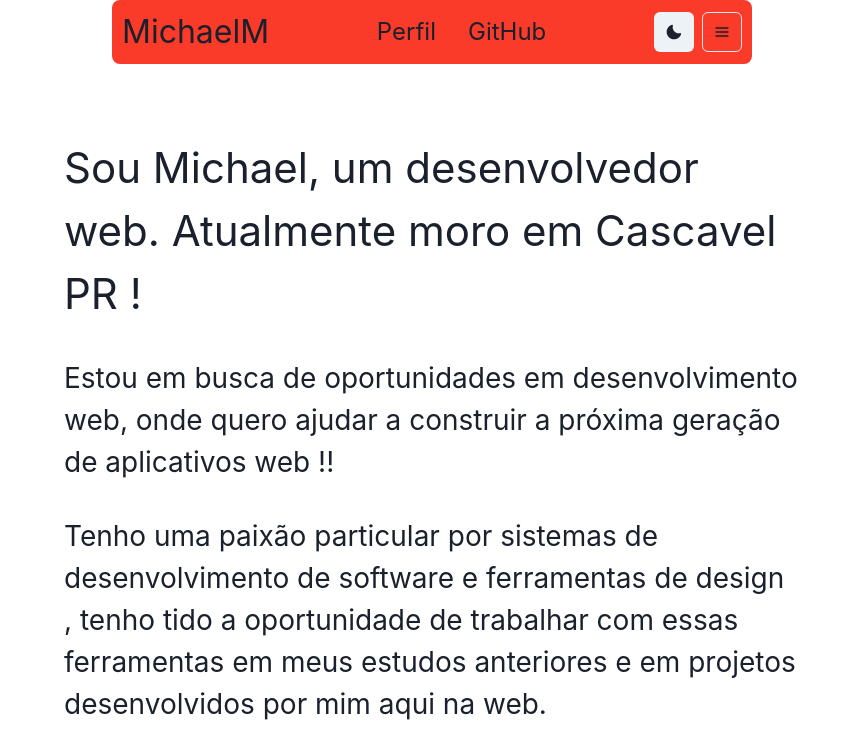
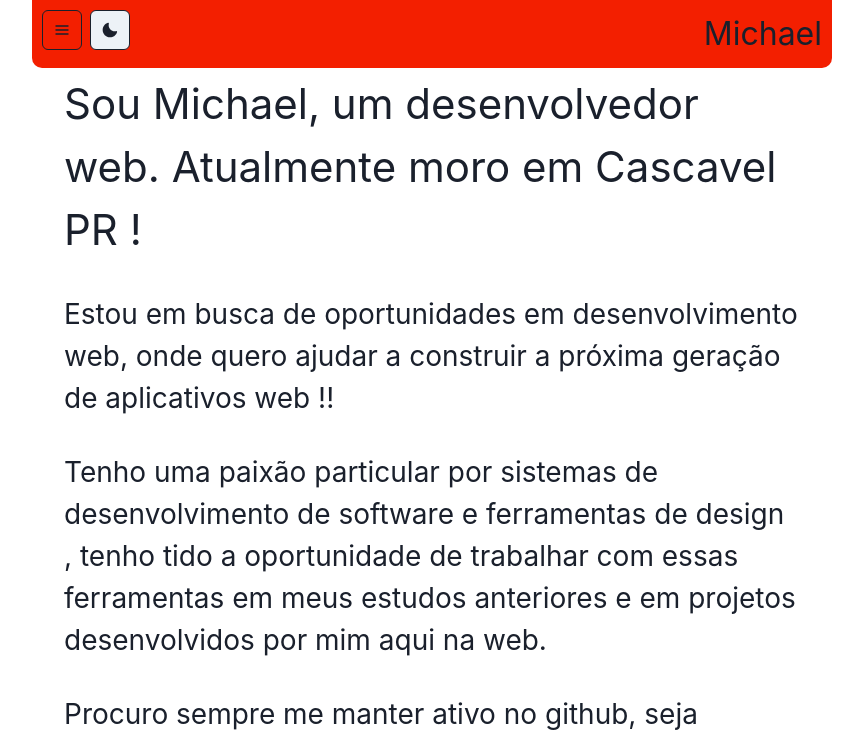
Before and after one commit to MichaelMoranis/portifolio-homepage-migration-vite, a React (Vite) app: page /profile in a window 1280 px wide. Shown: the top 742 px of the page, without its empty margins (208-1071 px from the left). Built offline with nearby package versions, Linux system fonts and the light colour scheme.

Commit message:
eliminando o arquivos .sass de estilos

```diff
--- a/src/components/Button/index.jsx
+++ b/src/components/Button/index.jsx
@@ -11,6 +11,8 @@ function ThemeToggle() {
     icon={colorMode === "light" ? <MoonIcon /> : <SunIcon />}
     onClick={toggleColorMode}
     aria-label="Toggle Theme"
+    _hover={{bg: "blue.100"}}
+    border="solid 1px"
   />
  )
 }
--- a/src/components/Header/Logo/index.jsx
+++ b/src/components/Header/Logo/index.jsx
@@ -4,7 +4,7 @@ import styles from "./logo.module.scss"
 function LogoLink() {
  return (
    <Link to="/" className={styles.container__logo}>
-     MichaelM
+     Michael
    </Link>
  )
 }
--- a/src/components/Header/header.module.scss
+++ /dev/null
@@ -1,43 +0,0 @@
-.container_header {
- display: flex;
- justify-content: space-between;
- align-items: center;
- margin-left: 25%;
- margin-right: 25%;
- background-color:#fa3b29;
- height: 4em;
- padding: 10px;
- border-radius: 8px;
-
- &.darkBackGround {
-  position: fixed;
-  top: 0;
-  display: flex;
-  justify-content: space-between;
-  align-items: center;
-  width: 51.4%;
-  margin-left: 25%;
-  margin-right: 25%;
-  z-index: 1;
- }
-}
-
-@media screen and (max-width: 1120px) {
- .container_header {
-  margin: auto;
-  padding: 2em;
- }
- .container_header.darkBackGround {
-  margin: auto;
-  width: 100%;
- }
-}
-@media screen and (max-width: 390px) {
- .container_header {
-  margin: auto;
- }
- .container_header.darkBackGround {
-  margin: auto;
-  width: 100%;
- }
-}
--- a/src/components/Header/index.jsx
+++ b/src/components/Header/index.jsx
@@ -1,31 +1,32 @@
-import { useEffect, useState } from "react";
 import LogoLink from "./Logo";
-import Navigation from "../Navgation"
-import styles from "./header.module.scss"
-import { useColorModeValue } from "@chakra-ui/react";
+import Navigation from "../Navgation";
+import { Box, Flex } from "@chakra-ui/react";
 
 function Header() {
-  const [Scrolled, setScrolled] = useState(false);
-  const textColor = useColorModeValue("black", "white")
-
-  useEffect(() => {
-    const  handleScroll = () => {
-      const scrollTop = window.scrollY;
-      if(scrollTop > 10) {
-        setScrolled(true)
-      } else {
-        setScrolled(false)
-      }
-    }
-    window.addEventListener("scroll", handleScroll)
-  }, []);
-
- return (
-   <header className={`${styles.container_header} ${Scrolled ? styles.darkBackGround : ""}  ${textColor}}`}>
-     <LogoLink />
-     <Navigation />
-   </header>
- )
+  return (
+    <Box
+     display="flex"
+     alignContent="center"
+     justifyContent="center"
+     width="100%"
+     >
+      <Box
+        display="flex"
+        justifyContent="space-between"
+        bgColor="#F31F00"
+        padding="10px"
+        borderBottomRadius="10px"
+        zIndex="999"
+        position="fixed"
+        width={{base: "100%", md: "100vh", lg: "100vh"}}
+      >
+        <Navigation />
+        <LogoLink />
+      </Box>
+    </Box>
+  );
 }
 
 export default Header;
+
+// className={`${styles.container_header} ${Scrolled ? styles.darkBackGround : ""}  ${textColor}}`}
--- a/src/components/Menu.jsx
+++ b/src/components/Menu.jsx
@@ -1,4 +1,4 @@
-import { HamburgerIcon } from "@chakra-ui/icons";
+import { AddIcon, ExternalLinkIcon, HamburgerIcon } from "@chakra-ui/icons";
 import {
  Menu,
  MenuButton,
@@ -11,20 +11,29 @@ import { Link } from "react-router-dom";
  function MenuNavigation() {
   return (
    <>
-     <Menu display="flex" marginLeft="auto">
+     <Menu display="flex" marginLeft="10px">
       <MenuButton
       as={IconButton}
       arial-label="options"
       icon={<HamburgerIcon />}
       variant="outline"
       transition="all 0.2s"
-      _hover={{bg: "gray.400"}}
+      border="solid 1px"
+      _hover={{bg: "blue.100"}}
       >
       </MenuButton>
       <MenuList>
-       <MenuItem fontSize="xl"><Link to="/profile">perfil</Link></MenuItem>
-       <MenuItem fontSize="xl"><Link to="/">bio</Link></MenuItem>
-       <MenuItem fontSize="xl"><a href="https://github.com/michaelmoranis" target="_blanck">github</a></MenuItem>
+       <Link to="/profile">
+        <MenuItem icon={ <AddIcon />} fontSize="xl">perfil</MenuItem>
+       </Link>
+       <Link to="/">
+        <MenuItem icon={<ExternalLinkIcon />} fontSize="xl">bio</MenuItem>
+       </Link>
+       <a href="https://github.com/michaelmoranis" target="_blank">
+       <MenuItem icon={<ExternalLinkIcon />}  fontSize="xl">
+         github
+       </MenuItem>
+       </a>
       </MenuList>
      </Menu>
    </>
--- a/src/components/Navgation/index.jsx
+++ b/src/components/Navgation/index.jsx
@@ -15,29 +15,10 @@ function Navigation() {
   const textItem = useColorModeValue("black", "white");
 
   return (
-    <>
-      <nav className={styles.navigation}>
-        <ul className={styles.listItem}>
-          {navigationItem.map((item, index) => (
-            <li key={index}>
-              <Link to="/profile" className={styles.itens} style={{ textItem }}>
-                {item.profile}
-              </Link>
-              <a
-                href="https://github.com/michaelmoranis/"
-                className={styles.itens}
-              >
-                GitHub
-              </a>
-            </li>
-          ))}
-        </ul>
-      </nav>
       <div className={styles.componentsNavigations}>
+        <MenuNavigation />
         <ThemeToggle />
-        <MenuNavigation />
       </div>
-    </>
   );
 }
 
--- a/src/pages/initialPage/index.jsx
+++ b/src/pages/initialPage/index.jsx
@@ -18,7 +18,7 @@ function InitialPage() {
       <Box>
         <Text
          pb="2rem"
-         fontSize={{base: "12px", md: "24px", lg: "32px"}}
+         fontSize={{base: "24px", md: "32px", lg: "36px"}}
         >
           Desenvolvedor web interessado em desenvolvimento de aplicativos,
           sites, jogos e sistemas baseados na web!
--- a/src/pages/initialPage/initial.module.scss
+++ /dev/null
@@ -1,87 +0,0 @@
-.container {
-  display: flex;
-  justify-content: space-between;
-  flex-direction: column;
-  margin: 2em auto;
-  align-items: center;
-  width: 50%;
-  height: 100vh;
-}
-.containerPage {
-  margin-bottom: 2em;
-}
-
-.container__titulo {
-  display: flex;
-  align-items: center;
-  width: 100%;
-  font-family: var(--font-origin);
-  font-weight: 500;
-  padding: 1em;
-  border-radius: 5px;
-  border: none;
-  margin-bottom: 1em;
-}
-
-.titulo {
-  font-size: 2em;
-}
-
-.container__paragraf {
-  font-size: 28px;
-  display: flex;
-  align-items: center;
-  flex-direction: column;
-  font-size: 1.4em;
-  margin-bottom: 2em;
-}
-.container__link {
-  margin: 2em auto;
-}
-.link {
-  font-size: 32px;
-  font-weight: 500;
-  margin: 2em 0.5em 0;
-}
-
-@media screen and (max-width: 1120px) {
-  .container {
-    width: 100%;
-    margin: auto;
-  }
-  .container__titulo {
-    margin: 0.5em;
-    padding: 2em;
-  }
-  .container__paragraf {
-    margin: 0 auto;
-    padding: 1em;
-  }
-  .titulo {
-    font-size: 1.5em;
-
-  }
-}
-
-@media screen and (max-width: 390px) {
-  .container {
-    width: 100%;
-    margin: auto;
-  }
-  .titulo {
-    font-size: 0.5em;
-  }
-  .container__titulo {
-    margin: auto;
-    padding: 1em;
-  }
-  .container__paragraf {
-    margin: auto;
-    padding: 1em;
-    font-size: 24px;
-  }
-  .titulo {
-    font-size: 2em;
-
-  }
-}
```
